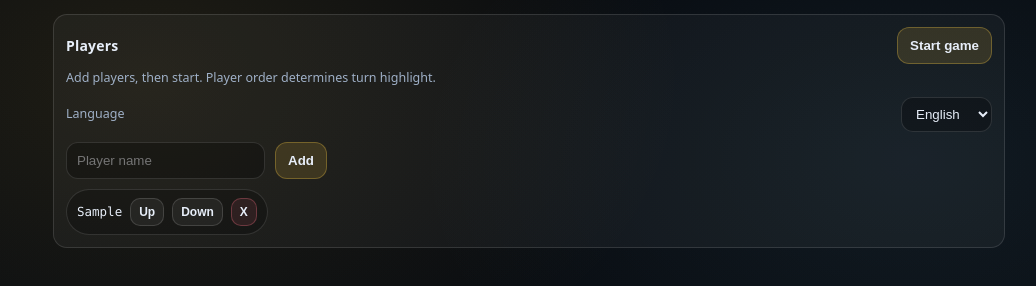
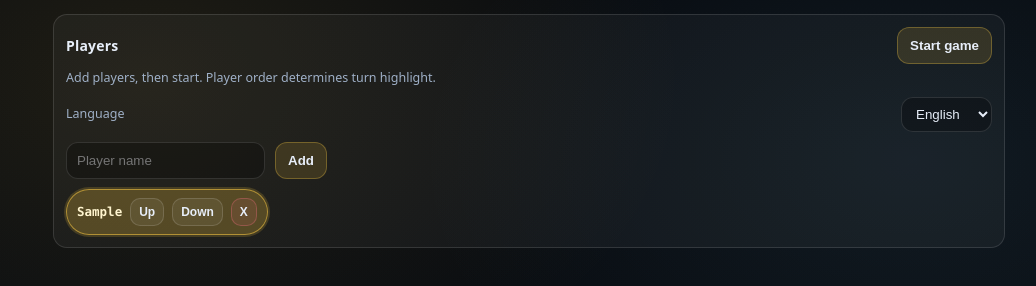
Before and after one commit to JuliusJacobsohn/skull-king-scoreboard, a plain HTML site: page index.html in a window 1280 px wide. Both pictures are taken after typing "Sample" into the empty fields and a click on the button "Add". Shown: the whole page, without its empty margins (111-1147 px from the left). Drawn offline with nearby package versions, Linux system fonts and the light colour scheme.

Commit message:
style(setup): brighten starting player chip for better visibility

```diff
--- a/app.js
+++ b/app.js
@@ -360,7 +360,7 @@
       chips.appendChild(el("div", { className: "small", textContent: t("setupNoPlayersYet") }));
     } else {
       state.players.forEach((p, idx) => {
-        const c = el("div", { className: "chip" });
+        const c = el("div", { className: "chip" + (idx === 0 ? " starterChip" : "") });
         c.appendChild(el("span", { textContent: p.name }));
 
         const up = el("button", { textContent: t("setupMoveUpShort"), title: t("setupMoveUp") });
--- a/style.css
+++ b/style.css
@@ -126,6 +126,15 @@ button:hover{background:rgba(255,255,255,.09);}
   background:rgba(0,0,0,.22);
   font-family:var(--mono);
   font-size:12.5px;
+}
+.chip.starterChip{
+  border-color:rgba(244,197,66,.58);
+  background:rgba(244,197,66,.26);
+  box-shadow:0 0 0 2px rgba(244,197,66,.18);
+}
+.chip.starterChip span{
+  color:#fff5cf;
+  font-weight:800;
 }
 .chip button{padding:6px 8px; border-radius:10px; font-size:12px;}
 
```
